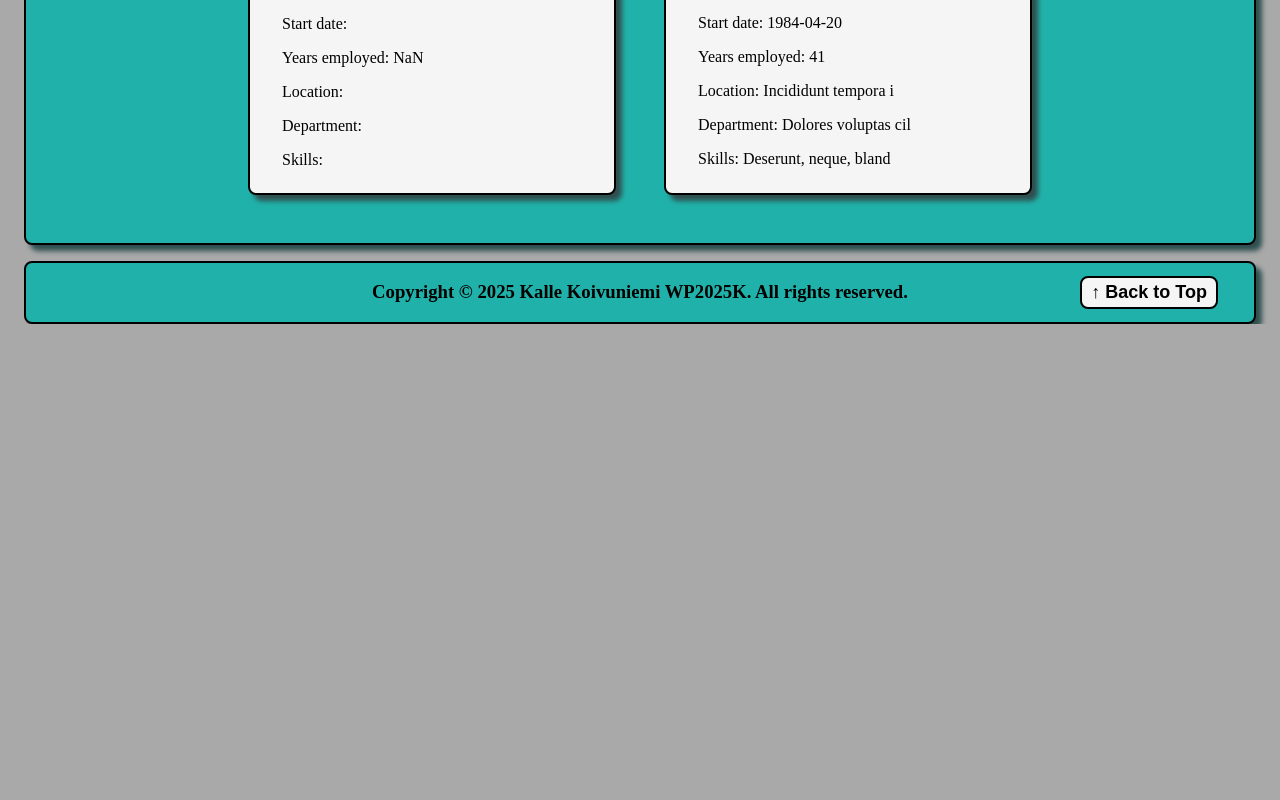
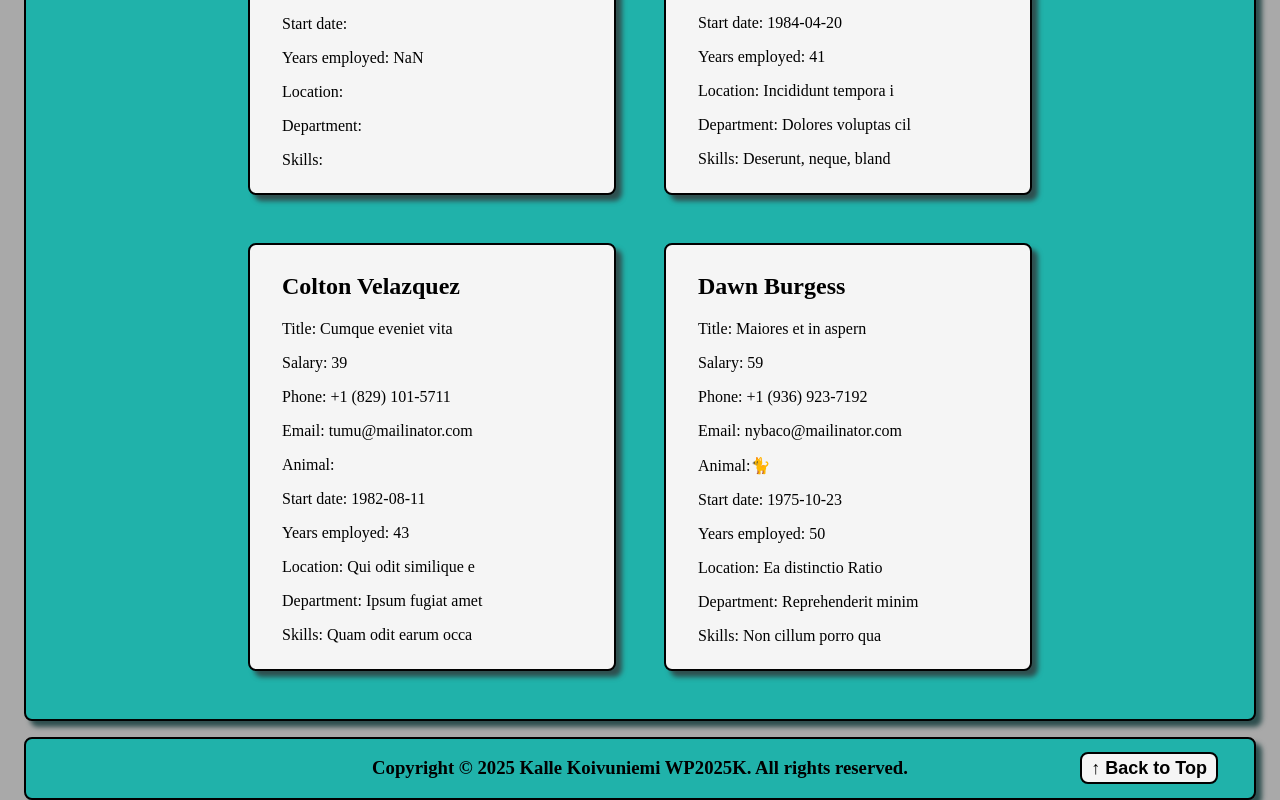
Before and after one commit to kmk9000/hrApp, a React app: page / in a window 1280 px wide. Shown: the part 3438-4238 px from the top of the page. Before the commit the page ends 3762 px from the top, so only its background shows below. Built offline with nearby package versions, Linux system fonts and the light colour scheme; data requests are answered from the project's data file; the HTML template or start-up script is replaced by a standard one.

Commit message:
change how animal emojis handled, saved and submitted as lowercase to prevent issues

```diff
--- a/src/App.jsx
+++ b/src/App.jsx
@@ -43,7 +43,7 @@ function App() {
         location: formData.location,
         department: formData.department,
         skills: formData.skills
-          ? formData.skills.split(",").map((skill) => skill.trim())
+          ? formData.skills.split(", ").map((skill) => skill.trim())
           : [],
         isFavourite: false,
       })
--- a/src/assets/animalEmojis.json
+++ b/src/assets/animalEmojis.json
@@ -1,49 +1,49 @@
 {
-  "Owl": "🦉",
-  "Fox": "🦊",
-  "Dolphin": "🐬",
-  "Wolf": "🐺",
-  "Cat": "🐈",
-  "Octopus": "🐙",
-  "Ant": "🐜",
-  "Beaver": "🦫",
-  "Eagle": "🦅",
-  "Bee": "🐝",
-  "Dog": "🐕",
-  "Lion": "🦁",
-  "Cow": "🐄",
-  "Pig": "🐖",
-  "Mouse": "🐁",
-  "Tiger": "🐅",
-  "Horse": "🐎",
-  "Monkey": "🐒",
-  "Panda": "🐼",
-  "Kangaroo": "🦘",
-  "Raccoon": "🦝",
-  "Bat": "🦇",
-  "Duck": "🦆",
-  "Flamingo": "🦩",
-  "Peacock": "🦚",
-  "Penguin": "🐧",
-  "Turkey": "🦃",
-  "Swan": "🦢",
-  "Crocodile": "🐊",
-  "Turtle": "🐢",
-  "Snake": "🐍",
-  "Lizard": "🦎",
-  "Frog": "🐸",
-  "Butterfly": "🦋",
-  "Ladybug": "🐞",
-  "Spider": "🕷️",
-  "Scorpion": "🦂",
-  "Cricket": "🦗",
-  "Mosquito": "🦟",
-  "Whale": "🐋",
-  "Shark": "🦈",
-  "Fish": "🐠",
-  "Blowfish": "🐡",
-  "Seal": "🦭",
-  "Squid": "🦑",
-  "Jellyfish": "🎐",
-  "Coral": "🪸"
+  "owl": "🦉",
+  "fox": "🦊",
+  "dolphin": "🐬",
+  "wolf": "🐺",
+  "cat": "🐈",
+  "octopus": "🐙",
+  "ant": "🐜",
+  "beaver": "🦫",
+  "eagle": "🦅",
+  "bee": "🐝",
+  "dog": "🐕",
+  "lion": "🦁",
+  "cow": "🐄",
+  "pig": "🐖",
+  "mouse": "🐁",
+  "tiger": "🐅",
+  "horse": "🐎",
+  "monkey": "🐒",
+  "panda": "🐼",
+  "kangaroo": "🦘",
+  "raccoon": "🦝",
+  "bat": "🦇",
+  "duck": "🦆",
+  "flamingo": "🦩",
+  "peacock": "🦚",
+  "penguin": "🐧",
+  "turkey": "🦃",
+  "swan": "🦢",
+  "crocodile": "🐊",
+  "turtle": "🐢",
+  "snake": "🐍",
+  "lizard": "🦎",
+  "frog": "🐸",
+  "butterfly": "🦋",
+  "ladybug": "🐞",
+  "spider": "🕷️",
+  "scorpion": "🦂",
+  "cricket": "🦗",
+  "mosquito": "🦟",
+  "whale": "🐋",
+  "shark": "🦈",
+  "fish": "🐠",
+  "blowfish": "🐡",
+  "seal": "🦭",
+  "squid": "🦑",
+  "jellyfish": "🎐",
+  "coral": "🪸"
 }
--- a/src/assets/db.json
+++ b/src/assets/db.json
@@ -7,7 +7,7 @@
       "salary": 4200,
       "phone": "040-1234567",
       "email": "aino.virtanen@example.com",
-      "animal": "Owl",
+      "animal": "owl",
       "startDate": "2025-04-01",
       "location": "Helsinki",
       "department": "Human Resources",
@@ -24,7 +24,7 @@
       "salary": 4800,
       "phone": "040-2345678",
       "email": "mikko.korhonen@example.com",
-      "animal": "Fox",
+      "animal": "fox",
       "startDate": "2010-08-15",
       "location": "Espoo",
       "department": "Engineering",
@@ -42,7 +42,7 @@
       "salary": 3800,
       "phone": "040-3456789",
       "email": "sara.makinen@example.com",
-      "animal": "Dolphin",
+      "animal": "dolphin",
       "startDate": "2019-11-03",
       "location": "Helsinki",
       "department": "Marketing",
@@ -60,7 +60,7 @@
       "salary": 4500,
       "phone": "040-4567890",
       "email": "jussi.lahtinen@example.com",
-      "animal": "Wolf",
+      "animal": "wolf",
       "startDate": "2017-06-20",
       "location": "Tampere",
       "department": "Sales",
@@ -78,7 +78,7 @@
       "salary": 4300,
       "phone": "040-5678901",
       "email": "emma.jarvinen@example.com",
-      "animal": "Cat",
+      "animal": "cat",
       "startDate": "2021-01-10",
       "location": "Helsinki",
       "department": "Design",
@@ -96,7 +96,7 @@
       "salary": 5200,
       "phone": "040-6789012",
       "email": "thomas.andersson@example.com",
-      "animal": "Octopus",
+      "animal": "octopus",
       "startDate": "2019-03-25",
       "location": "Espoo",
       "department": "Data Science",
@@ -114,7 +114,7 @@
       "salary": 4100,
       "phone": "040-7890123",
       "email": "liisa.nieminen@example.com",
-      "animal": "Ant",
+      "animal": "ant",
       "startDate": "2018-09-12",
       "location": "Helsinki",
       "department": "Finance",
@@ -132,7 +132,7 @@
       "salary": 5100,
       "phone": "040-8901234",
       "email": "alex.chen@example.com",
-      "animal": "Beaver",
+      "animal": "beaver",
       "startDate": "2020-05-18",
       "location": "Remote",
       "department": "Engineering",
@@ -150,7 +150,7 @@
       "salary": 5500,
       "phone": "040-9012345",
       "email": "maria.virtanen@example.com",
-      "animal": "Eagle",
+      "animal": "eagle",
       "startDate": "2016-02-14",
       "location": "Helsinki",
       "department": "Product",
@@ -168,7 +168,7 @@
       "salary": 3900,
       "phone": "040-0123456",
       "email": "daniel.schmidt@example.com",
-      "animal": "Bee",
+      "animal": "bee",
       "startDate": "2022-07-30",
       "location": "Espoo",
       "department": "Quality Assurance",
@@ -186,7 +186,7 @@
       "salary": 3700,
       "phone": "040-1122334",
       "email": "hanna.laine@example.com",
-      "animal": "Dog",
+      "animal": "dog",
       "startDate": "2019-08-22",
       "location": "Tampere",
       "department": "Customer Support",
@@ -204,7 +204,7 @@
       "salary": 7500,
       "phone": "040-2233445",
       "email": "peter.johnson@example.com",
-      "animal": "Lion",
+      "animal": "lion",
       "startDate": "2015-12-01",
       "location": "Helsinki",
       "department": "Executive",
@@ -222,7 +222,7 @@
       "salary": "5555",
       "phone": "+1 (603) 996-7052",
       "email": "vasugym@mailinator.com",
-      "animal": "Cat",
+      "animal": "cat",
       "isFavourite": false
     },
     {
@@ -242,6 +242,38 @@
         "bland"
       ],
       "isFavourite": false
+    },
+    {
+      "id": "601b",
+      "name": "Colton Velazquez",
+      "title": "Cumque eveniet vita",
+      "salary": "39",
+      "phone": "+1 (829) 101-5711",
+      "email": "tumu@mailinator.com",
+      "animal": "Cat",
+      "startDate": "1982-08-11",
+      "location": "Qui odit similique e",
+      "department": "Ipsum fugiat amet ",
+      "skills": [
+        "Quam odit earum occa"
+      ],
+      "isFavourite": false
+    },
+    {
+      "id": "a64f",
+      "name": "Dawn Burgess",
+      "title": "Maiores et in aspern",
+      "salary": "59",
+      "phone": "+1 (936) 923-7192",
+      "email": "nybaco@mailinator.com",
+      "animal": "cat",
+      "startDate": "1975-10-23",
+      "location": "Ea distinctio Ratio",
+      "department": "Reprehenderit minim",
+      "skills": [
+        "Non cillum porro qua"
+      ],
+      "isFavourite": false
     }
   ]
 }
--- a/src/components/AddEmployee.jsx
+++ b/src/components/AddEmployee.jsx
@@ -9,6 +9,9 @@ export default function AddEmployee({ formData, setFormData, handleClick }) {
     e.preventDefault();
     const employeeData = {
       ...formData,
+      animal:
+        formData.animal.charAt(0).toUpperCase() +
+        formData.animal.slice(1).toLowerCase(),
       skills: formData.skills.split(",").map((skill) => skill.trim()),
     };
     handleClick(employeeData);
@@ -80,6 +83,7 @@ export default function AddEmployee({ formData, setFormData, handleClick }) {
         <input
           id="email"
           name="email"
+          type="email"
           value={formData.email}
           onChange={handleChange}
         />
```
